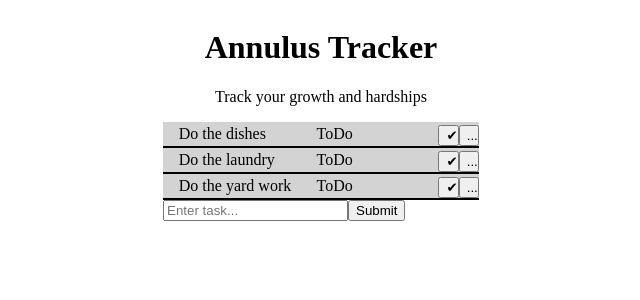
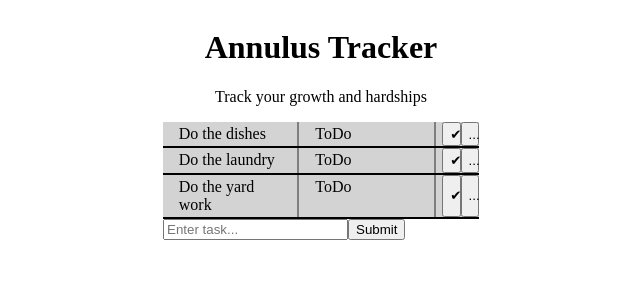
Before and after one commit to theAspenGrove/AnnulusTracker, a Next.js app: page / in a window 1280 px wide. Shown: the top 300 px of the page, without its empty margins (319-959 px from the left). Built offline with nearby package versions, Linux system fonts and the light colour scheme.

Commit message:
Adjust styling some more

```diff
--- a/styles/globals.scss
+++ b/styles/globals.scss
@@ -19,7 +19,6 @@
 }
 
 .TaskRow{
-  padding-top: 1%;
   display: flex;
   vertical-align: middle;
   width: 100%;
@@ -27,6 +26,7 @@
 
 .quickDoneButton{
   width: 15%;
+  padding-left: 2%;
   button{
     width: 50%;
     height: 100%;
@@ -38,13 +38,23 @@
 }
 
 .ToDoItemStatus{
-  width: 45%;
-  padding-left: 5%;
+  width: 42%;
+  padding: 1% 5%;
+  border-right: 2px solid rgb(126, 126, 126);
+  a{
+    display: block;
+    width: 100%;
+  }
 }
 
 .ToDoItemTask{
-  width: 45%;
-  padding-left: 5%;
+  width: 42%;
+  padding: 1% 5%;
+  border-right: 2px solid rgb(126, 126, 126);
+  a{
+    display: block;
+    width: 100%;
+  }
 }
 
 .listContainer{
```
